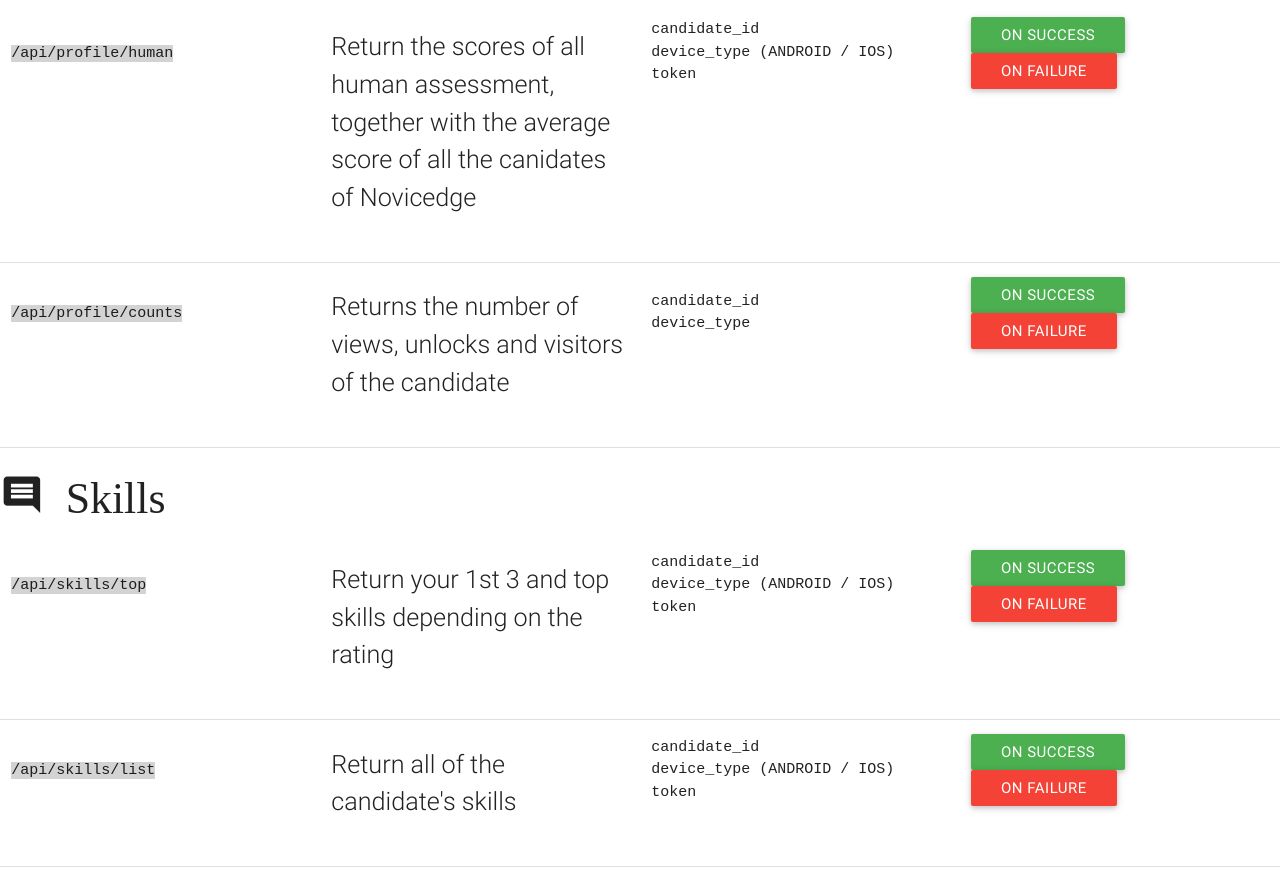
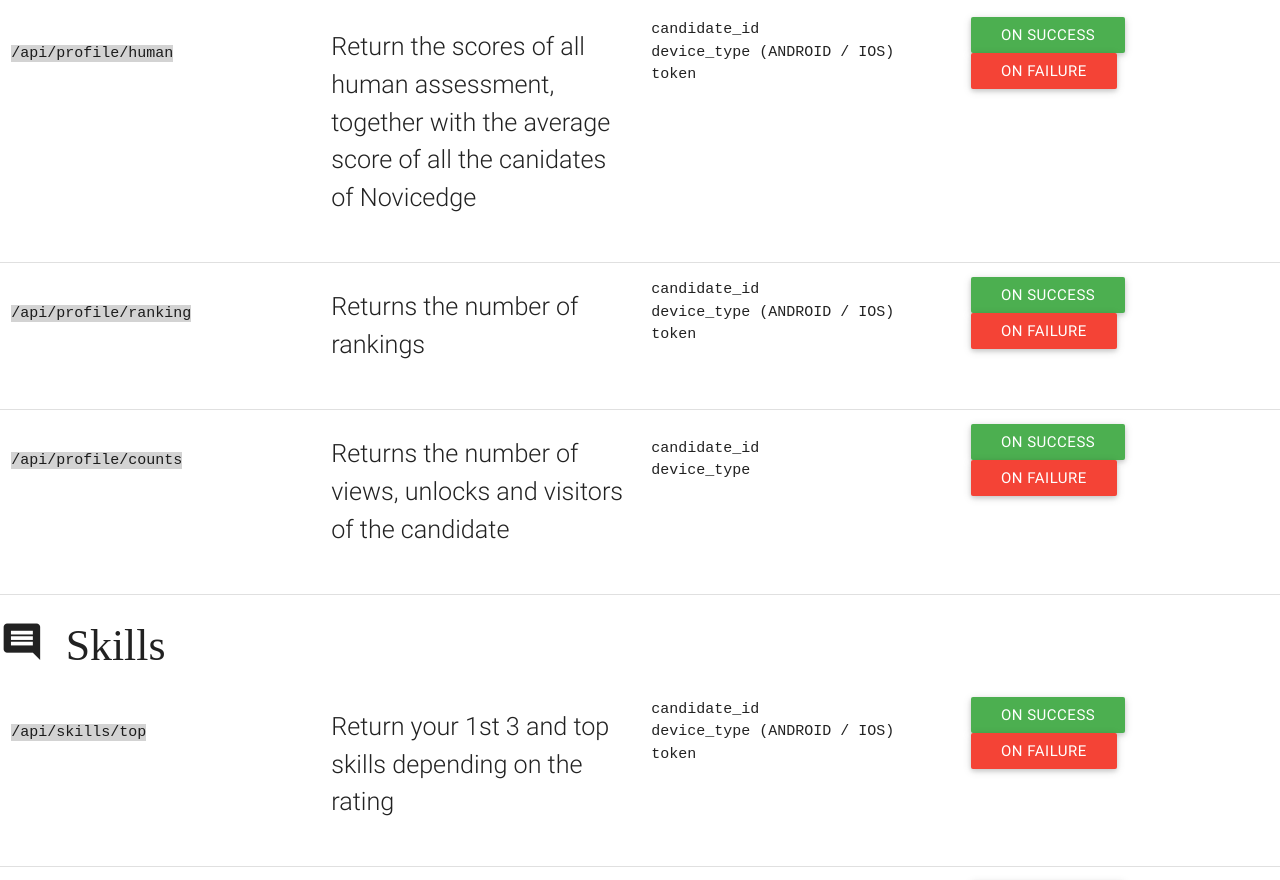
Before and after one commit to jcoconut/jcoconut.github.io, a plain HTML site: page mobile.html in a window 1280 px wide. Shown: the part 2106-2986 px from the top of the page. Drawn offline with nearby package versions, Linux system fonts and the light colour scheme.

Commit message:
added ranking

```diff
--- a/mobile.html
+++ b/mobile.html
@@ -379,6 +379,46 @@
         <div class="col l3 s12">
             <div class="valign-wrapper">
                 <div class="valign">
+                    <code>/api/profile/ranking</code>
+                </div>
+            </div>
+        </div>
+        <div class="col l3 s12">
+            <div class="valign-wrapper">
+                <div class="valign">
+                    <p class="flow-text">Returns the number of rankings</p>
+                </div>
+            </div>
+        </div>
+        <div class="col l3 s12">
+            <div class="valign-wrapper">
+                <div class="valign">
+                    <code>
+                        <ul>
+                            <li>candidate_id</li>
+                            <li>device_type (ANDROID / IOS)</li>
+                            <li>token</li>
+                        </ul>
+
+                    </code>
+                </div>
+            </div>
+        </div>
+        <div class="col l3 s12">
+            <div class="valign-wrapper">
+                <div class="valign">
+                    <a target="json" class="btn green waves-effect waves-light" href="https://jsonblob.com/56d5038fe4b01190df51d3f2">On success</a>
+                    <a target="json" class="btn red waves-effect waves-light" href="https://jsonblob.com/56cd645de4b01190df5106e4">On failure</a>
+                </div>
+            </div>
+        </div>
+    </div>
+
+    <div class="divider"></div>
+    <div class="row">
+        <div class="col l3 s12">
+            <div class="valign-wrapper">
+                <div class="valign">
                     <code>/api/profile/counts</code>
                 </div>
             </div>
@@ -407,7 +447,7 @@
             <div class="valign-wrapper">
                 <div class="valign">
                     <a target="json" class="btn green waves-effect waves-light" href="https://jsonblob.com/56ce6e1ae4b01190df512e03">On success</a>
-                    <a target="json" class="btn red waves-effect waves-light" href="https://jsonblob.com/56cd645de4b01190df5106e4">On failure</a>
+                    <a target="json" class="btn red waves-effect waves-light" href="https://jsonblob.com/56d50454e4b01190df51d3f4">On failure</a>
                 </div>
             </div>
         </div>
@@ -520,6 +560,7 @@
                             <li>candidate_id</li>
                             <li>device_type (ANDROID / IOS)</li>
                             <li>token</li>
+                            <li>email</li>
                             <li>first_name</li>
                             <li>middle_name</li>
                             <li>last_name</li>
```
